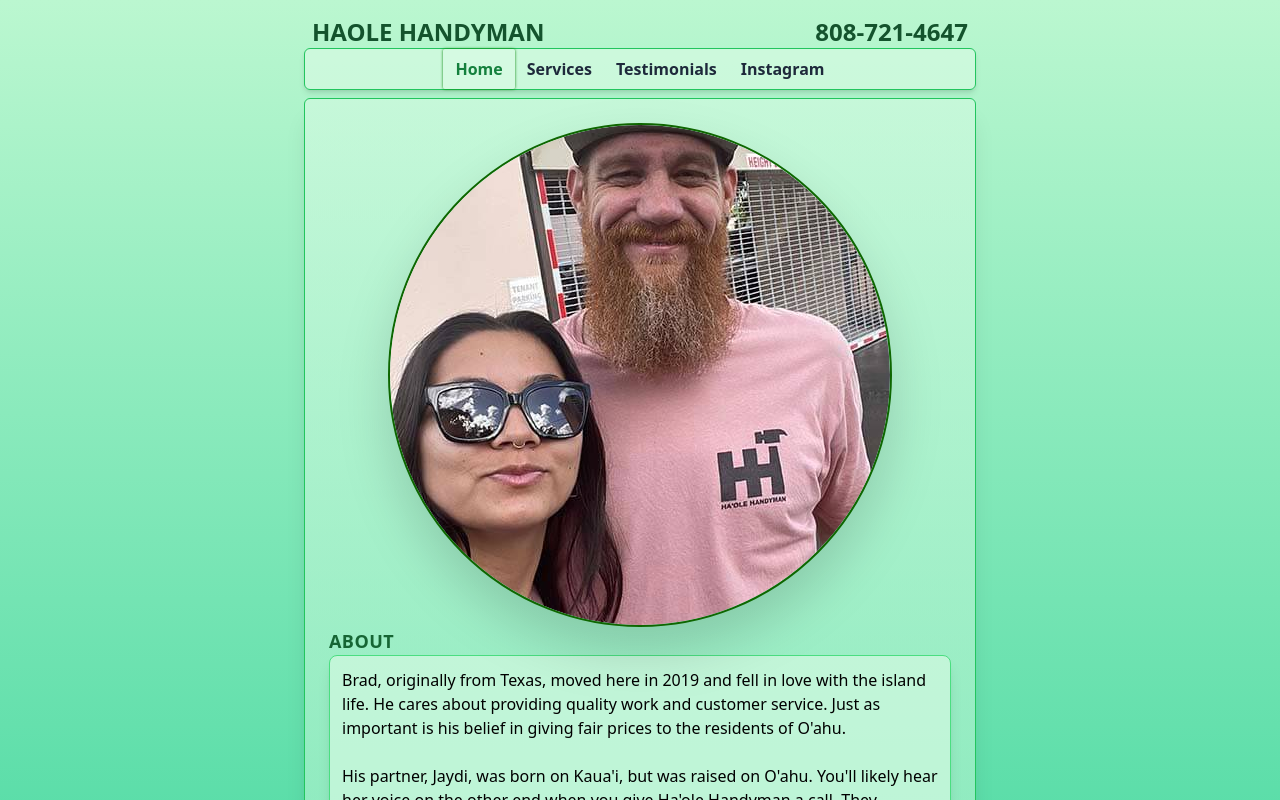
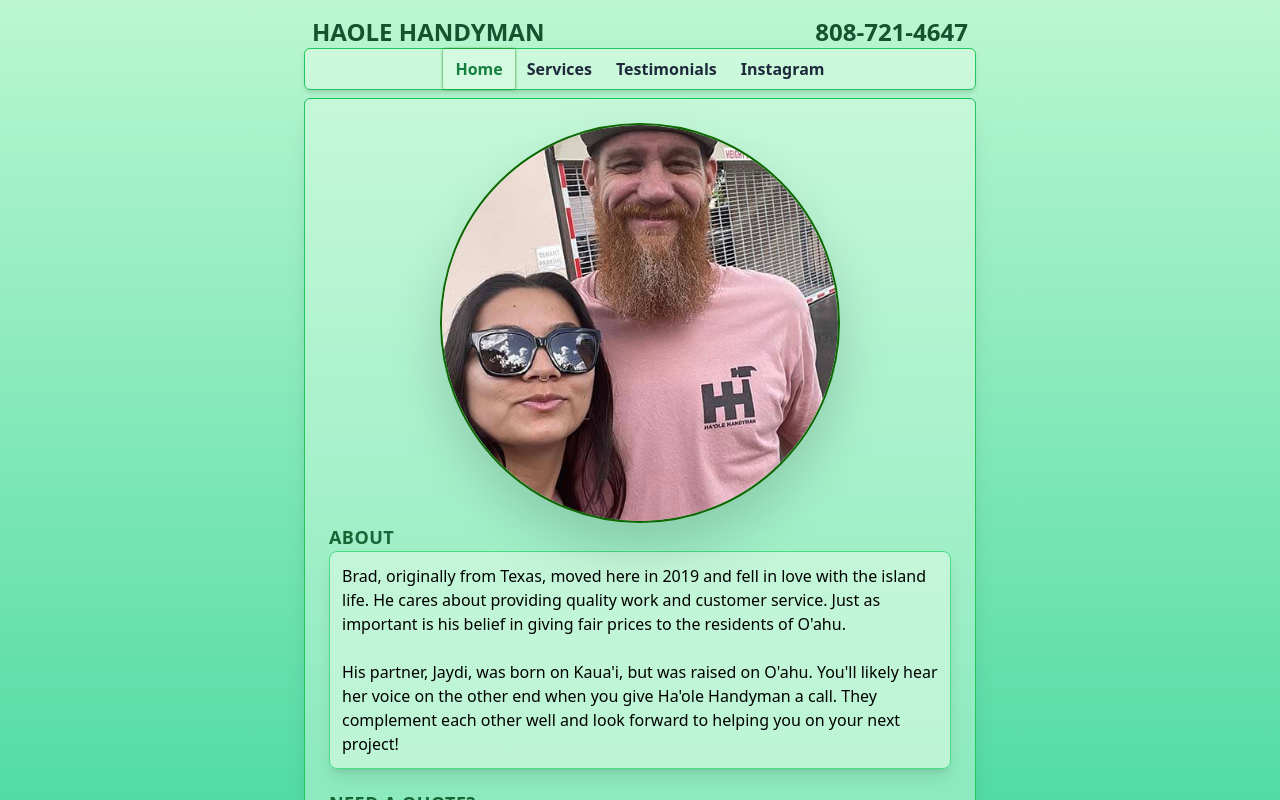
Before and after one commit to zvxvx/haole-handyman, a React (Vite) app: page / in a window 1280 px wide. Shown: the top 800 px of the page. Built offline with nearby package versions, Linux system fonts and the light colour scheme.

Commit message:
Set explicit height

```diff
--- a/src/pages/Home.jsx
+++ b/src/pages/Home.jsx
@@ -1,4 +1,4 @@
-import owners from "../assets/owners.png?w=400&h=400&format=webp";
+import owners from "../assets/owners.png?w=500&h=500&format=webp";
 
 const Home = () => {
 	const requestQuote = (e) => {
@@ -14,7 +14,12 @@
 				<img
 					className="drop-shadow-2xl mx-auto my-auto"
 					src={owners}
-					style={{ border: "2px solid  #0e6600", borderRadius: "50%" }}
+					style={{
+						border: "2px solid  #0e6600",
+						borderRadius: "50%",
+						width: "400px",
+						height: "400px",
+					}}
 					id="owners"
 					alt="Jadyi and Brad"
 				/>
```
